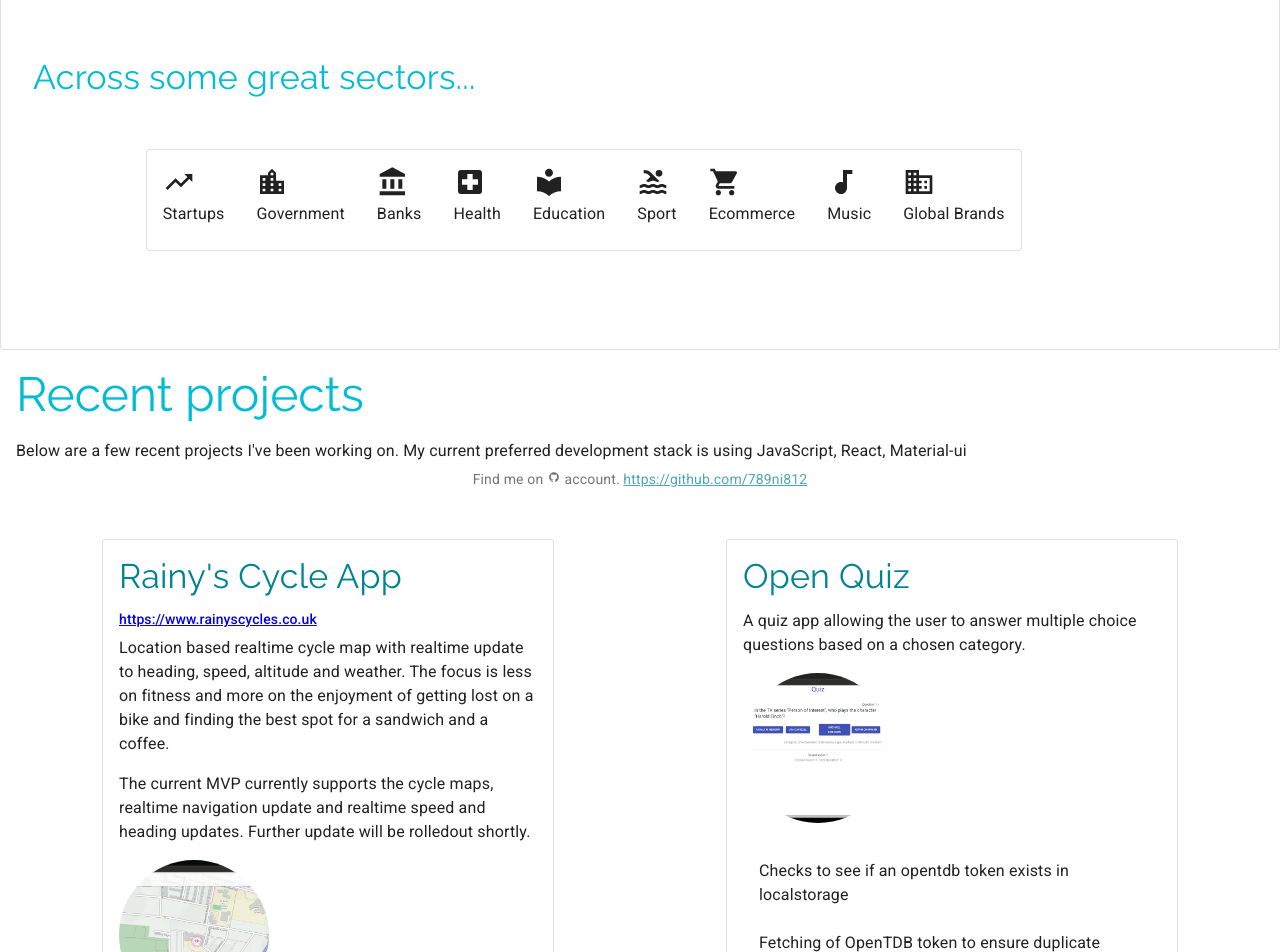
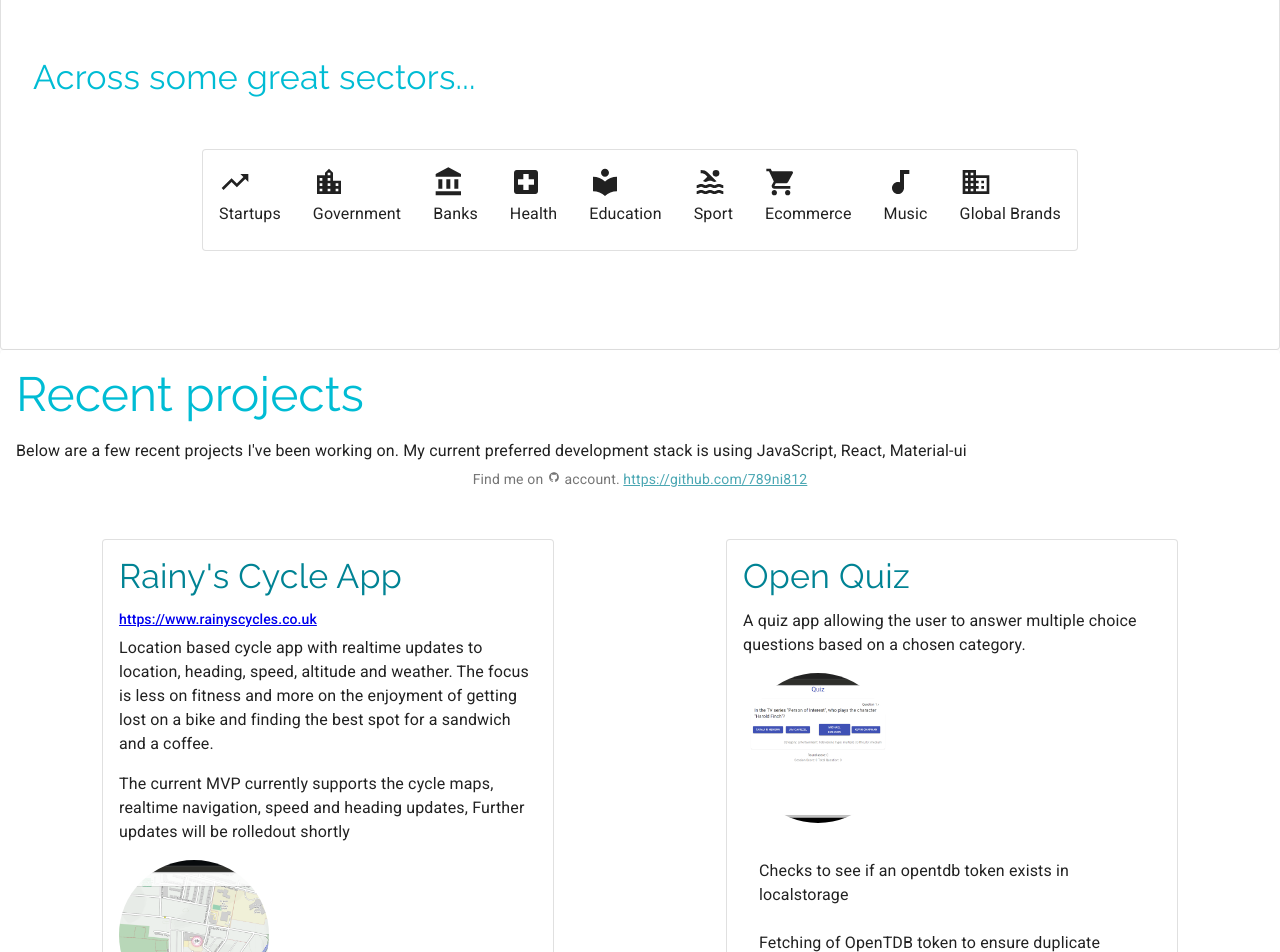
Before and after one commit to 789ni812/my-portfolio, a React (Create React App) app: page / in a window 1280 px wide. Shown: the part 900-1852 px from the top of the page. Built offline with nearby package versions, Linux system fonts and the light colour scheme.

Commit message:
cosmetic Updates

```diff
--- a/src/components/ContentIntroduction/ContentIntroduction.js
+++ b/src/components/ContentIntroduction/ContentIntroduction.js
@@ -213,7 +213,7 @@ const ContentIntroduction = (theme) => {
             <Grid
               container
               direction="row"
-              justify="space-evenly"
+              justify="center"
               alignItems="flex-start"
             >
               <Grid item>
--- a/src/components/RecentProjects/RecentProjects.js
+++ b/src/components/RecentProjects/RecentProjects.js
@@ -116,15 +116,15 @@ const RecentProjects = () => {
                     </a>
                   </Typography>
                   <Typography variant="body1" paragraph>
-                    Location based realtime cycle map with realtime update to
+                    Location based cycle app with realtime updates to location,
                     heading, speed, altitude and weather. The focus is less on
                     fitness and more on the enjoyment of getting lost on a bike
                     and finding the best spot for a sandwich and a coffee.
                   </Typography>
                   <Typography variant="body1" paragraph>
                     The current MVP currently supports the cycle maps, realtime
-                    navigation update and realtime speed and heading updates.
-                    Further update will be rolledout shortly.
+                    navigation, speed and heading updates, Further updates will
+                    be rolledout shortly
                   </Typography>
                   <Grid container direction="row" spacing={2}>
                     <Grid
```
Also changed, not shown: 1 other file (tests, documents, lock files or other folders).
